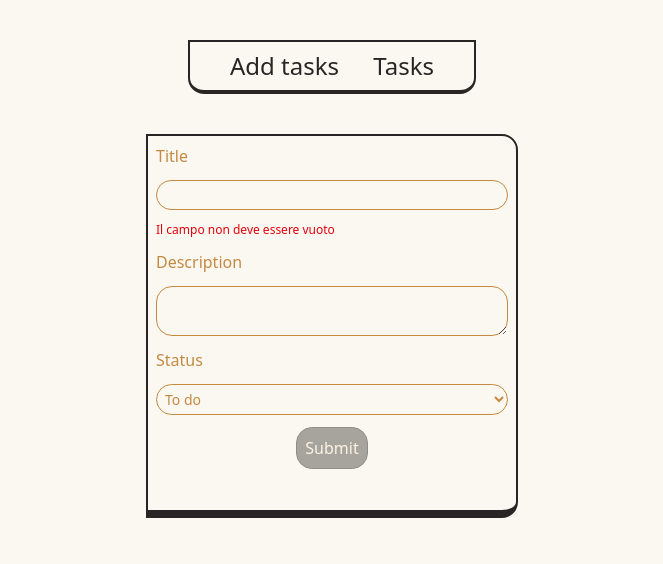
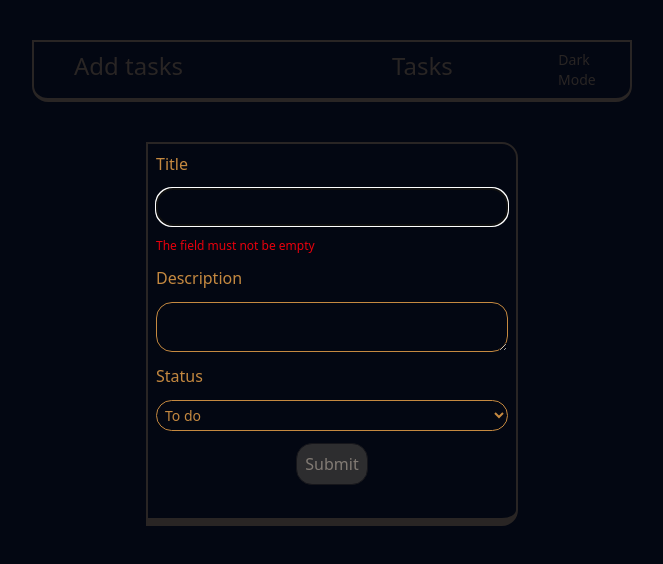
Before and after one commit to Orsouene/ex-react-task-manager, a React (Vite) app: page /addtasks in a window 1280 px wide. Shown: the top 564 px of the page, without its empty margins (308-971 px from the left). Built offline with nearby package versions, Linux system fonts and the light colour scheme; no server answers.

Commit message:
Aggiunto Toggle dark/light mode da migliorare

```diff
--- a/index.html
+++ b/index.html
@@ -6,7 +6,7 @@
     <meta name="viewport" content="width=device-width, initial-scale=1.0" />
     <title>Vite + React</title>
   </head>
-  <body class="bg-[#FAF8F1] text-[#C58940]">
+  <body class="bg-[#FAF8F1] text-[#C58940] dark">
     <div id="root"></div>
     <script type="module" src="/src/main.jsx"></script>
   </body>
--- a/package.json
+++ b/package.json
@@ -15,18 +15,20 @@
     "react": "^19.0.0",
     "react-dom": "^19.0.0",
     "react-icons": "^5.5.0",
-    "react-router-dom": "^7.5.0",
-    "tailwindcss": "^4.1.3"
+    "react-router-dom": "^7.5.0"
   },
   "devDependencies": {
     "@eslint/js": "^9.21.0",
     "@types/react": "^19.0.10",
     "@types/react-dom": "^19.0.4",
     "@vitejs/plugin-react": "^4.3.4",
+    "autoprefixer": "^10.4.21",
     "eslint": "^9.21.0",
     "eslint-plugin-react-hooks": "^5.1.0",
     "eslint-plugin-react-refresh": "^0.4.19",
     "globals": "^15.15.0",
+    "postcss": "^8.5.3",
+    "tailwindcss": "^4.1.4",
     "vite": "^6.2.0"
   }
 }
--- a/src/Components/Navigation.jsx
+++ b/src/Components/Navigation.jsx
@@ -1,15 +1,26 @@
 import React from 'react'
+import { FaDove } from 'react-icons/fa'
 import { NavLink } from 'react-router-dom'
+import { useTheme } from '../Context/ThemeContext';
 function Navigation() {
-
+    const { isDarkMode, toggleDarkMode } = useTheme();
     return (
-        <div className='border-2 border-stone-800 w-72  justify-center mt-10 rounded-b-2xl px-10 border-b-4 m-auto flex gap-3 py-2 hover:bg-amber-50 text-stone-800 hover:border-[#E5BA73] transition-colors duration-1200 '>
+        <>
+        <section className='mx-2'>
+               <div className='border-2 border-stone-800 max-w-[600px]  justify-between mt-10 rounded-b-2xl px-10 border-b-4 m-auto flex gap-3 py-2 hover:bg-amber-50 text-stone-800 hover:border-[#E5BA73] transition-colors duration-1200 '>
             {/* Addtasks */}
             <NavLink to="/addtasks" className="text-2xl  hover:text-[#E5BA73] hover:font-bold w-62 transition-all duration-150 ">Add tasks </NavLink>
             {/* Tasks */}
             <NavLink to="/" className="text-2xl  hover:text-[#E5BA73]  hover:font-bold w-24  transition-all duration-150">Tasks </NavLink>
+                    <button onClick={toggleDarkMode} className='w-8  text-sm '>
+                        {isDarkMode ? "Light Mode" : "Dark Mode"}
+                    </button>
 
         </div>
+        </section>
+
+        </>
+
     )
 }
 
--- /dev/null
+++ b/src/Context/ThemeContext.jsx
@@ -0,0 +1,33 @@
+// ThemeContext.jsx
+import { createContext, useContext, useState, useEffect } from "react";
+
+const ThemeContext = createContext();
+
+export const useTheme = () => useContext(ThemeContext);
+
+export const ThemeProvider = ({ children }) => {
+  const [isDarkMode, setIsDarkMode] = useState(false);
+
+  useEffect(() => {
+    const savedTheme = localStorage.getItem("theme");
+    if (savedTheme === "dark") {
+      setIsDarkMode(true);
+      document.body.classList.add("dark");
+    }
+  }, []);
+
+  const toggleDarkMode = () => {
+    setIsDarkMode((prev) => {
+      const newTheme = !prev ? "dark" : "light";
+      document.body.classList.toggle("dark", !prev);
+      localStorage.setItem("theme", newTheme);
+      return !prev;
+    });
+  };
+
+  return (
+    <ThemeContext.Provider value={{ isDarkMode, toggleDarkMode }}>
+      {children}
+    </ThemeContext.Provider>
+  );
+};
--- a/src/index.css
+++ b/src/index.css
@@ -1 +1,10 @@
 @import "tailwindcss";
+/* base styles */
+body {
+  transition: background-color 0.3s ease;
+}
+
+body.dark {
+  background-color:#030712 ;
+
+}
--- a/src/pages/AddTask.jsx
+++ b/src/pages/AddTask.jsx
@@ -1,4 +1,5 @@
-import React, { useState, useRef, useMemo, useContext } from 'react'
+import React, { useState, useRef, useMemo, useContext,useEffect } from 'react'
+import { useNavigate } from 'react-router-dom'
 import {GlobalContext} from "../Context/GlobalContext"
 function AddTask() {
   //* il stato del form inizialmente
@@ -6,9 +7,11 @@ function AddTask() {
   const refDescrizione = useRef("")
   const refStato = useRef("")
   const { addTask } = useContext(GlobalContext)
+  const navigate=useNavigate() ;
 
 
-
+ const refFocus = useRef("")
+  useEffect(() => { refFocus.current.focus() },[])
 
   //* funzione per gestire il form
   const handleForm = async (e) => {
@@ -24,6 +27,7 @@ function AddTask() {
       setFormTitle("")
       refDescrizione.current.value=""
        refStato.current.value=""
+    navigate("/")
     }
    catch(error){
        alert(error)
@@ -37,10 +41,10 @@ function AddTask() {
     console.log(arraySymbole)
     const controle = arrayTitle.some((el) => arraySymbole.includes(el))
                   if (formTitle.trim() === "") {
-                                 return "Il campo non deve essere vuoto"
+                    return "The field must not be empty"
                   }
                   else if (controle) {
-                                 return "Il titolo non deve contenere dei symboli "
+                    return "The title must not contain symbols "
                   }
                   else {
                     return ""
@@ -53,7 +57,7 @@ function AddTask() {
       <form className='flex flex-col gap-3 p-2 ' onSubmit={handleForm}  >
         {/* Title */}
                     <label htmlFor="Status">Title</label>
-        <input type="text" name='title' value={formTitle} onChange={e => setFormTitle(e.target.value)} className='border rounded-2xl p-1 text-sm w-88' />
+        <input type="text" name='title' ref={refFocus} value={formTitle} onChange={e => setFormTitle(e.target.value)} className='border rounded-2xl p-1 text-sm w-88 focus:p-2' />
                                  <span className='text-red-600 text-xs'>{controllCamp}</span>
        {/* Description */}
                     <label htmlFor="description">Description</label>
@@ -71,7 +75,6 @@ function AddTask() {
       disabled:pointer-events-none
         disabled:not-hover:bg-stone-600 disabled:not-hover:text-orange-100 disabled:cursor-not-allowed transition-colors duration-500' disabled={controllCamp}>Submit</button>
       </form>
-
     </div>
   )
 }
--- a/src/pages/TaskDetail.jsx
+++ b/src/pages/TaskDetail.jsx
@@ -82,7 +82,7 @@ const handleShow = ()=>{
                               onSave={handleUpdate}
                            />
          </div> :
-                <p> No Task foundo,
+                <p> No Task found,
                     <span>
                           You will be redirected to the tasks page in {redirect} sec...
                     </span>
--- a/src/pages/TaskList.jsx
+++ b/src/pages/TaskList.jsx
@@ -1,8 +1,9 @@
-import React, { useCallback, useContext, useEffect, useMemo, useState } from 'react'
+import React, { useCallback, useContext, useEffect, useMemo, useRef, useState } from 'react'
 import { LuSearch } from "react-icons/lu"
 import { IoIosArrowDropup, IoIosArrowDropdown } from "react-icons/io";
 import { GlobalContext } from '../Context/GlobalContext'
 import TaskRow from '../Components/TaskRow'
+
 import { debounce } from 'lodash'
 function TaskList() {
 
@@ -16,7 +17,8 @@ function TaskList() {
   // const toggleSelection = (taskId) => {
   // }
 
-
+  const refFocus = useRef("")
+  useEffect(() => { refFocus.current.focus() },[])
   //* Gestione del Sort
   const handleSort = (campo) => {
     // console.log(campo)
@@ -86,9 +88,11 @@ function TaskList() {
 
 
   return (
-    <div className='w-fit m-auto mt-20  p-10 rounded-2xl border-[#131010] border border-b-8 border-r-5 hover:border-[#E5BA73] transition-colors duration-1200 hover:border-t-2 border-l-2 mx-2  '>
+    <section className='mx-2 mb-10 ' >
+
+      <div className='w-fit m-auto mt-20  p-10 rounded-2xl border-[#131010] border border-b-8 border-r-5 hover:border-[#E5BA73] transition-colors duration-1200 hover:border-t-2 border-l-2   '>
         <label htmlFor="" className='flex gap-1 mb-2 justify-center  rounded-2xl  w-fit border-[#C58940] m-auto p-2 hover:border-b-4 hover:border-r-4 hover:border-l  hover:border-t items-center transition-all duration-150 h-12'><LuSearch />
-        <input className='border border-[#C58940] '  placeholder='  Search for a task..' onChange={(e) => debounceSearch(e.target.value)} />
+          <input ref={refFocus} className='border border-[#C58940] focus:border-2 focus:p-0.5 focus:outline-none ' placeholder='  Search for a task..' onChange={(e) => debounceSearch(e.target.value)}  />
 
         </label>
 
@@ -122,7 +126,9 @@ function TaskList() {
           </thead>
 
           <tbody className='' >
-          {arrayOrdinato.length ? arrayOrdinato.map((task) => (<TaskRow key={task.id} task={task} />))
+
+            {arrayOrdinato.length ? arrayOrdinato.map((task,index) =>
+              <TaskRow key={task.id} task={task} />)
               :
               <tr>
                 <td colSpan="100%" className="text-red-800 font-bold text-center">
@@ -136,7 +142,10 @@ function TaskList() {
 
         </table>
 
+
       </div>
+    </section>
+
   )
 }
 
--- /dev/null
+++ b/tailwind.config.js
@@ -0,0 +1,6 @@
+export default {
+  darkMode: "class",
+  content: ["./index.html", "./src/**/*.{js,jsx,ts,tsx}"],
+  theme: { extend: {} },
+  plugins: [],
+};
```
Also changed, not shown: src/main.jsx (+6 -2 lines), 1 other file (tests, documents, lock files or other folders). Lines whose indentation alone changed are shown as unchanged.
